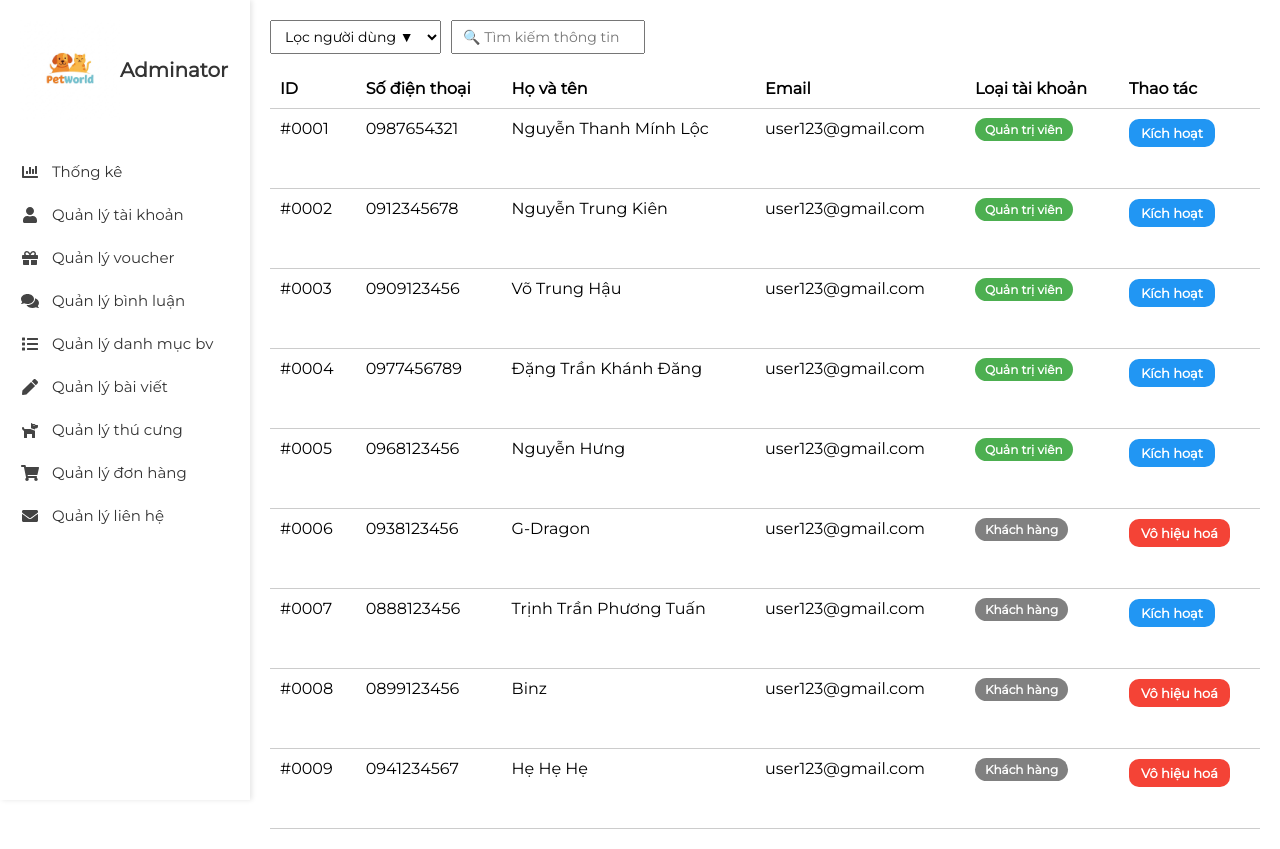
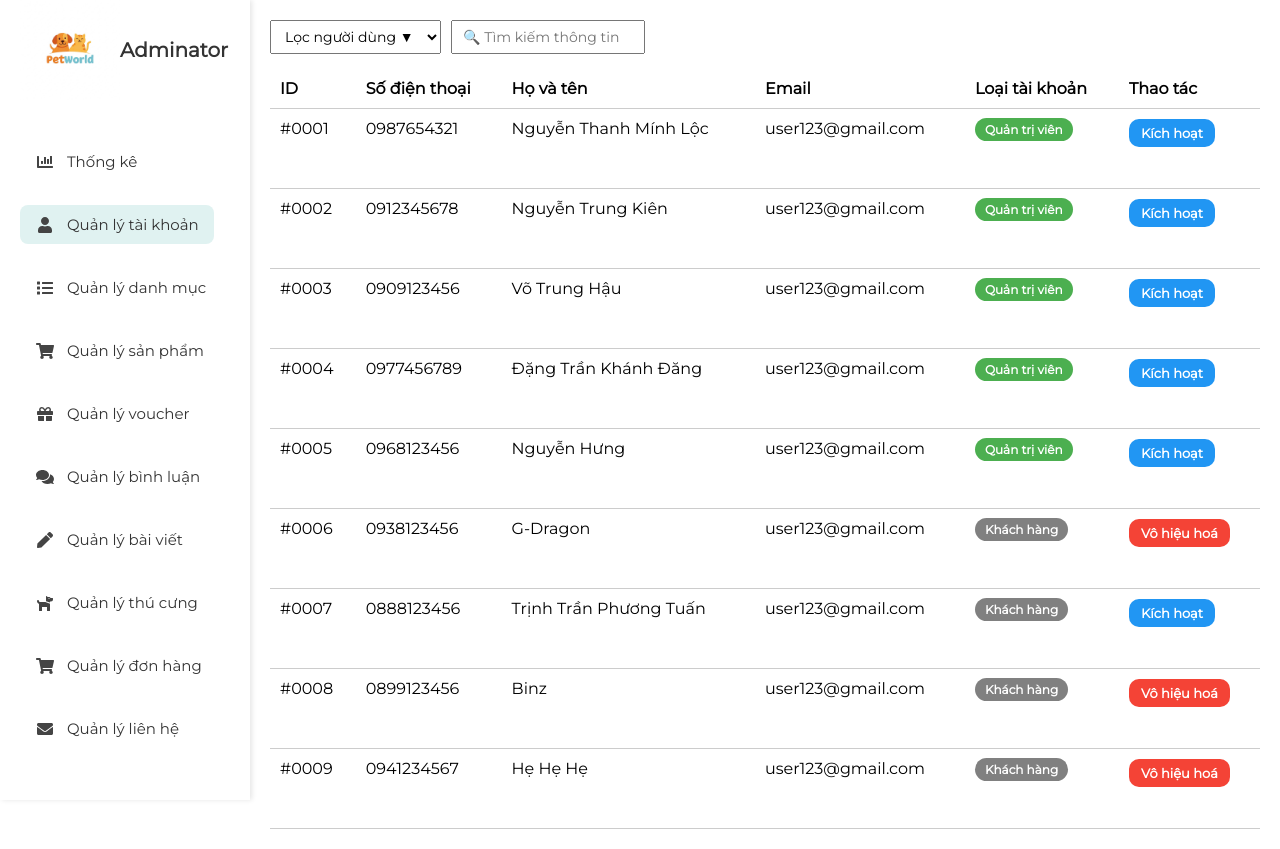
Before and after one commit to loc131225/PetWorld, a React (Create React App) app in the folder frontend/: page /UserList in a window 1280 px wide. Built offline with nearby package versions, Linux system fonts and the light colour scheme.

Commit message:
update vouchertable

```diff
--- a/frontend/src/App.js
+++ b/frontend/src/App.js
@@ -1,6 +1,8 @@
 import logo from './logo.svg';
 import './App.css';
 import { Route, Routes } from 'react-router-dom';
+import { NavLink } from 'react-router-dom';
+
 import ThanhToan from './pages/users/Thanhtoan';
 import LoginRegister from './pages/users/Loginregister';
 import Home from './pages/users/Home';
@@ -11,6 +13,8 @@ import UserList from './pages/admin/UserList';
 import ProductDetail from './pages/users/ProductDetail';
 import Timkiem from './pages/users/Timkiem';
 import Sidebar from './pages/admin/Sidebar';
+import VoucherTable from './pages/admin/VoucherTable';
+
 
 
 function App() {
@@ -26,6 +30,7 @@ function App() {
       <Route path='ProductDetail' element={<ProductDetail/>}/>
       <Route path='Timkiem' element={<Timkiem/>}/>
       <Route path='Sidebar' element={<Sidebar/>}/>
+      <Route path='VoucherTable' element={<VoucherTable/>}/>
     </Route>
   </Routes>
   </>;
--- a/frontend/src/css/Sidebar.css
+++ b/frontend/src/css/Sidebar.css
@@ -4,7 +4,6 @@
   position: fixed;
   background-color: #fff;
   box-shadow: 2px 0 5px rgba(0,0,0,0.1);
-  padding-top: 20px;
   display: flex;
   flex-direction: column;
 }
@@ -57,3 +56,21 @@
   color: #333;
   white-space: nowrap;
 }
+.menu-link {
+  display: flex;
+  align-items: center;
+  text-decoration: none;
+  color: #333;
+  padding: 10px 15px;
+  border-radius: 8px;
+  transition: background-color 0.3s ease, color 0.3s ease;
+}
+
+.menu-link:hover {
+  background-color: #f0f0f0;
+}
+
+.menu-link.active {
+  background-color: #e0f2f1;
+  color: #00796b;
+}
--- /dev/null
+++ b/frontend/src/css/VoucherTable.css
@@ -0,0 +1,87 @@
+/* src/css/VoucherTable.css */
+.voucher-container {
+  padding: 20px;
+  font-family: Arial, sans-serif;
+}
+
+.voucher-header {
+  display: flex;
+  align-items: center;
+  gap: 15px;
+  margin-bottom: 20px;
+}
+
+.voucher-header .icon {
+  font-size: 20px;
+  cursor: pointer;
+}
+
+.voucher-header .red {
+  color: red;
+}
+
+.voucher-header .spacer {
+  flex-grow: 1;
+}
+
+.voucher-header .user {
+  font-weight: bold;
+}
+
+.avatar {
+  width: 30px;
+  height: 30px;
+  border-radius: 50%;
+}
+
+.voucher-controls {
+  display: flex;
+  gap: 10px;
+  margin-bottom: 15px;
+}
+
+.voucher-filter, .voucher-search {
+  padding: 5px 10px;
+  border: 1px solid #ccc;
+  border-radius: 4px;
+}
+
+.voucher-table {
+  width: 100%;
+  border-collapse: collapse;
+}
+
+.voucher-table th, .voucher-table td {
+  border: 1px solid #ddd;
+  padding: 8px;
+  text-align: left;
+}
+
+.voucher-table th {
+  background-color: #f4f4f4;
+}
+
+.date.start {
+  background: #3498db;
+  color: white;
+  padding: 4px 8px;
+  border-radius: 4px;
+}
+
+.date.end {
+  background: #e74c3c;
+  color: white;
+  padding: 4px 8px;
+  border-radius: 4px;
+}
+
+.icon.edit {
+  color: #2980b9;
+  margin-right: 10px;
+  cursor: pointer;
+}
+
+.icon.delete {
+  color: #c0392b;
+  cursor: pointer;
+}
--- a/frontend/src/pages/admin/Sidebar.js
+++ b/frontend/src/pages/admin/Sidebar.js
@@ -1,4 +1,5 @@
 import React from 'react';
+import { NavLink } from 'react-router-dom';
 import {
   FaUser,
   FaGift,
@@ -21,17 +22,68 @@ const Sidebar = () => {
         <h1>Adminator</h1>
       </div>
       <ul className="sidebar-menu">
-        <li><FaChartBar className="icon" /><span className="text">Thống kê</span></li>
-        <li><FaUser className="icon" /><span className="text">Quản lý tài khoản</span></li>
-        <li><FaGift className="icon" /><span className="text">Quản lý voucher</span></li>
-        <li><FaComments className="icon" /><span className="text">Quản lý bình luận</span></li>
-        <li><FaList className="icon" /><span className="text">Quản lý danh mục bv</span></li>
-        <li><FaPen className="icon" /><span className="text">Quản lý bài viết</span></li>
-        <li><FaDog className="icon" /><span className="text">Quản lý thú cưng</span></li>
-        <li><FaShoppingCart className="icon" /><span className="text">Quản lý đơn hàng</span></li>
-        <li><FaEnvelope className="icon" /><span className="text">Quản lý liên hệ</span></li>
+  <li>
+    <NavLink to="/dashboard" className="menu-link">
+      <FaChartBar className="icon" />
+      <span className="text">Thống kê</span>
+    </NavLink>
+  </li>
+  <li>
+    <NavLink to="/UserList" className="menu-link">
+      <FaUser className="icon" />
+      <span className="text">Quản lý tài khoản</span>
+    </NavLink>
+  </li>
+  <li>
+    <NavLink to="/CategoryList" className="menu-link">
+      <FaList className="icon" />
+      <span className="text">Quản lý danh mục</span>
+    </NavLink>
+  </li>
+  <li>
+    <NavLink to="/ProductTable" className="menu-link">
+      <FaShoppingCart className="icon" />
+      <span className="text">Quản lý sản phẩm</span>
+    </NavLink>
+  </li>
+  <li>
+    <NavLink to="/vouchers" className="menu-link">
+      <FaGift className="icon" />
+      <span className="text">Quản lý voucher</span>
+    </NavLink>
+  </li>
+  <li>
+    <NavLink to="/comments" className="menu-link">
+      <FaComments className="icon" />
+      <span className="text">Quản lý bình luận</span>
+    </NavLink>
+  </li>
+  <li>
+    <NavLink to="/posts" className="menu-link">
+      <FaPen className="icon" />
+      <span className="text">Quản lý bài viết</span>
+    </NavLink>
+  </li>
+  <li>
+    <NavLink to="/pets" className="menu-link">
+      <FaDog className="icon" />
+      <span className="text">Quản lý thú cưng</span>
+    </NavLink>
+  </li>
+  <li>
+    <NavLink to="/orders" className="menu-link">
+      <FaShoppingCart className="icon" />
+      <span className="text">Quản lý đơn hàng</span>
+    </NavLink>
+  </li>
+  <li>
+    <NavLink to="/contacts" className="menu-link">
+      <FaEnvelope className="icon" />
+      <span className="text">Quản lý liên hệ</span>
+    </NavLink>
+  </li>
+</ul>
 
-      </ul>
     </div>
   );
 };
--- /dev/null
+++ b/frontend/src/pages/admin/VoucherTable.js
@@ -0,0 +1,60 @@
+// src/pages/admin/VoucherTable.js
+import React from 'react';
+import { FaSearch, FaBell, FaEnvelope, FaBars, FaEdit, FaTrash } from 'react-icons/fa';
+import '../../css/VoucherTable.css';
+
+const vouchers = [
+  {
+    name: 'Mùa Hè Cùng Chiếu Boss', code: 'SUMMERBOSS10', discount: 'Giảm 10% trên tổng đơn hàng',
+    condition: 'Đơn từ 200K, chỉ áp dụng cho mèo.', start: '10/06/2025', end: '24/06/2025'
+  },
+  // ... (thêm các voucher khác như trong hình)
+];
+
+const VoucherTable = () => {
+  return (
+    <div className="voucher-container">
+      <div className="voucher-header">
+        <FaBars className="icon" />
+        <FaSearch className="icon" />
+        <div className="spacer" />
+        <FaBell className="icon red" />
+        <FaEnvelope className="icon red" />
+        <div className="user">Nguyễn Văn Mười</div>
+        <img src="https://i.pravatar.cc/30" alt="avatar" className="avatar" />
+      </div>
+
+      <div className="voucher-controls">
+        <select className="voucher-filter">
+          <option>Lọc voucher</option>
+        </select>
+        <input type="text" placeholder="Tìm kiếm voucher" className="voucher-search" />
+      </div>
+
+      <table className="voucher-table">
+        <thead>
+          <tr>
+            <th>Tên chương trình</th><th>Mã khuyến mãi</th><th>Loại giảm giá</th>
+            <th>Điều kiện</th><th>Ngày bắt đầu</th><th>Ngày kết thúc</th><th>Thao tác</th>
+          </tr>
+        </thead>
+        <tbody>
+          {vouchers.map((v, i) => (
+            <tr key={i}>
+              <td>{v.name}</td><td><b>{v.code}</b></td><td>{v.discount}</td>
+              <td>{v.condition}</td>
+              <td><span className="date start">{v.start}</span></td>
+              <td><span className="date end">{v.end}</span></td>
+              <td>
+                <FaEdit className="icon edit" />
+                <FaTrash className="icon delete" />
+              </td>
+            </tr>
+          ))}
+        </tbody>
+      </table>
+    </div>
+  );
+};
+
+export default VoucherTable;
--- a/frontend/src/pages/users/Timkiem.js
+++ b/frontend/src/pages/users/Timkiem.js
@@ -1,4 +1,5 @@
 import React, { useState } from 'react';
+// import { searchProducts } from '../../api/productApi';
 import '../../css/TimKiem.css'; // Import CSS riêng cho trang tìm kiếm
 
 const TimKiem = () => {
```
Also changed, not shown: frontend/src/api/productApi.js (+14 -6 lines).
